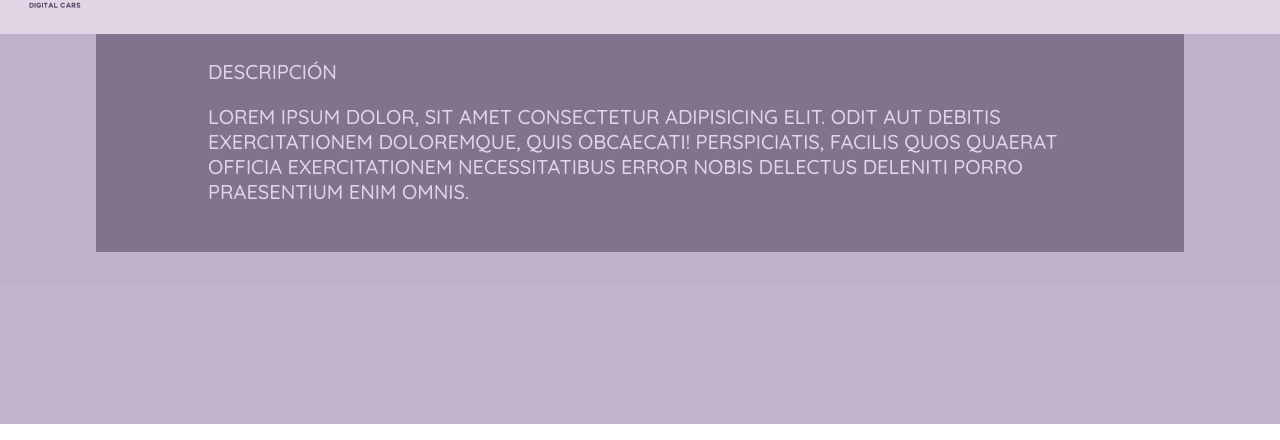
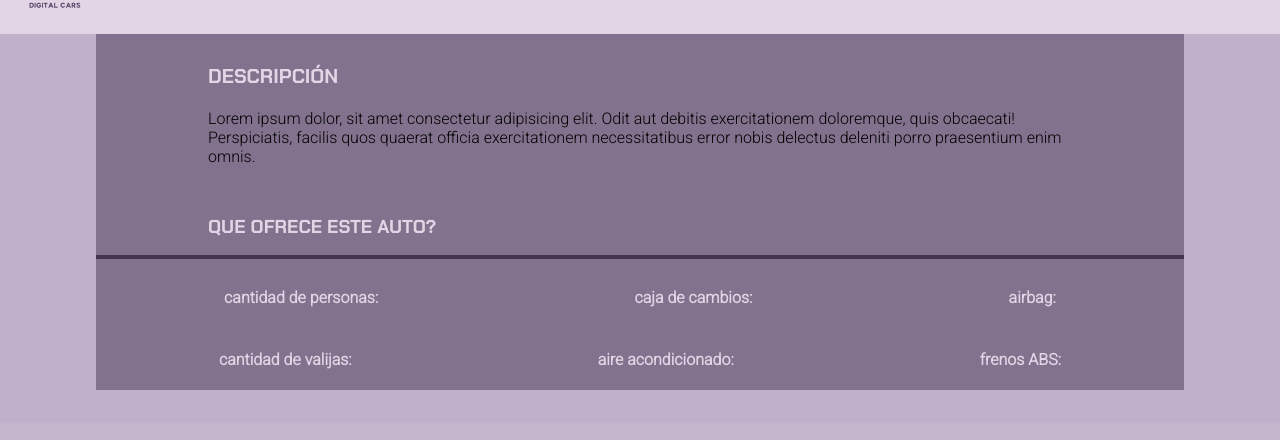
Before and after one commit to matias-salas/DH-Proyecto-Integrador-G4-Front, a React (Vite) app in the folder digital-car/: page /verDetalle in a window 1280 px wide. Shown: the part 766-1206 px from the top of the page. Built offline with nearby package versions, Linux system fonts and the light colour scheme; grey boxes are pictures that could not be loaded.

Commit message:
creando bloque caracteristicas

```diff
--- a/digital-car/src/components/common/Search/SearchAppBar.jsx
+++ b/digital-car/src/components/common/Search/SearchAppBar.jsx
@@ -72,6 +72,7 @@ const SearchAppBar = () => {
           >
             Categorias
           </Typography>
+
           <Search>
             <SearchIconWrapper>
               <SearchIcon />
--- a/digital-car/src/components/layout/Header/Navbar/Navbar.css
+++ b/digital-car/src/components/layout/Header/Navbar/Navbar.css
@@ -60,11 +60,5 @@
 .navbar {
     height: 120px;
     background-color: var(--color-six);
-<<<<<<< Updated upstream
     width: 100vw;
 } */
-=======
-    width: 100%;
-
-}
->>>>>>> Stashed changes
--- a/digital-car/src/components/pages/VerDetalles/VerDetalles.css
+++ b/digital-car/src/components/pages/VerDetalles/VerDetalles.css
@@ -1,3 +1,9 @@
+
+
+  @import url('https://fonts.googleapis.com/css2?family=Chakra+Petch:wght@400;500;600;700&family=Raleway:ital,wght@0,300;0,400;0,700;1,100&family=Roboto+Mono:ital,wght@0,400;0,600;1,700&display=swap');
+
+  @import url('https://fonts.googleapis.com/css2?family=Roboto+Mono:ital,wght@0,400;0,600;1,700&family=Roboto:wght@300&display=swap');
+
 
 .body-container-details{
     width: 100%;
@@ -29,6 +35,7 @@
 }
 .caracteristicas h1{
     font-size: 40px;
+    font-family: 'Chakra Petch', sans-serif;
     color: var(--color-six);
     font-weight: bold;
     text-align: center;
@@ -56,10 +63,45 @@
 }
 .descripcion{
     margin: 3rem 7rem 3rem 7rem;
+    font-family: 'Roboto', sans-serif;
 }
-.descripcion p{
+.descripcion h3{
 
     font-size: 1.25rem;
+    font-family: 'Chakra Petch', sans-serif;
     text-transform: uppercase;
     color: var(--color-six);
 }
+
+.caracteristicas h3{
+    font-family: 'Chakra Petch', sans-serif;
+    margin: 3rem 7rem 3rem 7rem;
+    color: var(--color-six);
+}
+.caracteristicas-extra{
+    font-family: 'Roboto', sans-serif;
+    color: var(--color-six);
+}
+.caracteristicas-extra hr{
+    color: var(--color-three);
+    height: 4px;
+    background-color: var(--color-three);
+    border-color: var(--color-three);
+    border-style: none;
+}
+.caracteristicas-extra h3{
+    font-family: 'Chakra Petch', sans-serif;
+    margin: 3rem 3rem 1rem 7rem;
+    color: var(--color-six);
+
+}
+ .bloque1{
+    display: flex;
+    justify-content: space-around;
+
+}
+.bloque2{
+    display: flex;
+    justify-content: space-around;
+
+}
--- a/digital-car/src/components/pages/VerDetalles/VerDetalles.jsx
+++ b/digital-car/src/components/pages/VerDetalles/VerDetalles.jsx
@@ -39,13 +39,46 @@ const VerDetalles = () => {
        </div>
 
          <div className='descripcion'>
-          <p>Descripción</p>
+          <h3>Descripción</h3>
           <p>Lorem ipsum dolor, sit amet consectetur adipisicing elit. Odit aut debitis exercitationem doloremque, quis obcaecati! Perspiciatis, facilis quos quaerat officia exercitationem necessitatibus error nobis delectus deleniti porro praesentium enim omnis.</p>
          </div>
+
+      <div className='caracteristicas-extra'>
+        <h3>QUE OFRECE ESTE AUTO?</h3>
+
+        <hr />
+
+        <div className='bloque1'>
+        <div>
+        <i class="fa-solid fa-user"></i>
+      <h4> cantidad de personas: </h4>
+        </div>
+        <div>
+      <h4> caja de cambios: </h4>
+        </div>
+        <div>
+      <h4> airbag: </h4>
+        </div>
+        </div>
+
+        <div className='bloque2'>
+        <div>
+      <h4> cantidad de valijas: </h4>
+        </div>
+        <div>
+      <h4> aire acondicionado: </h4>
+        </div>
+        <div>
+      <h4> frenos ABS: </h4>
+        </div>
+        </div>
+
 
 
       </div>
 
+
+      </div>
     </div>
 
     </>
```
